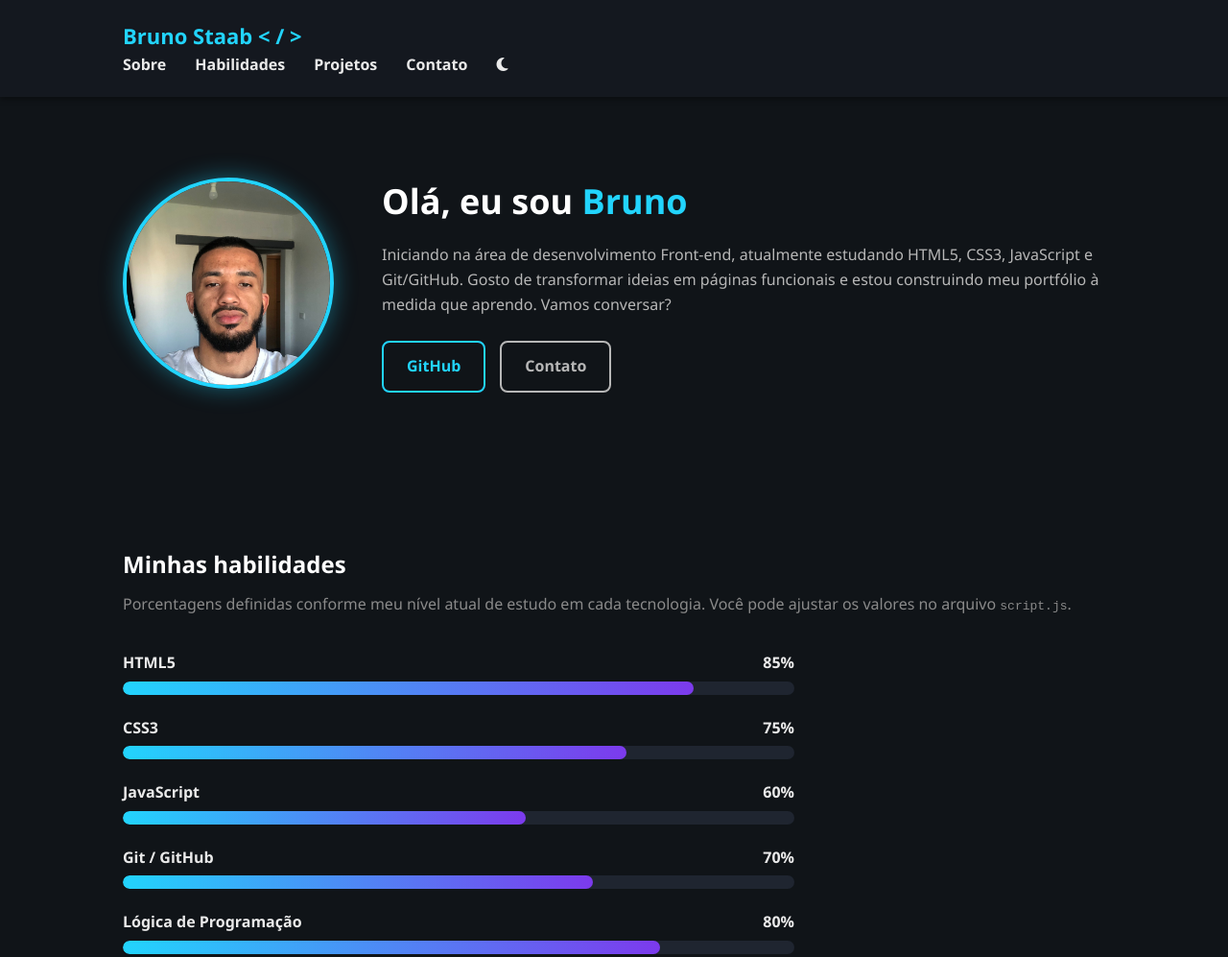
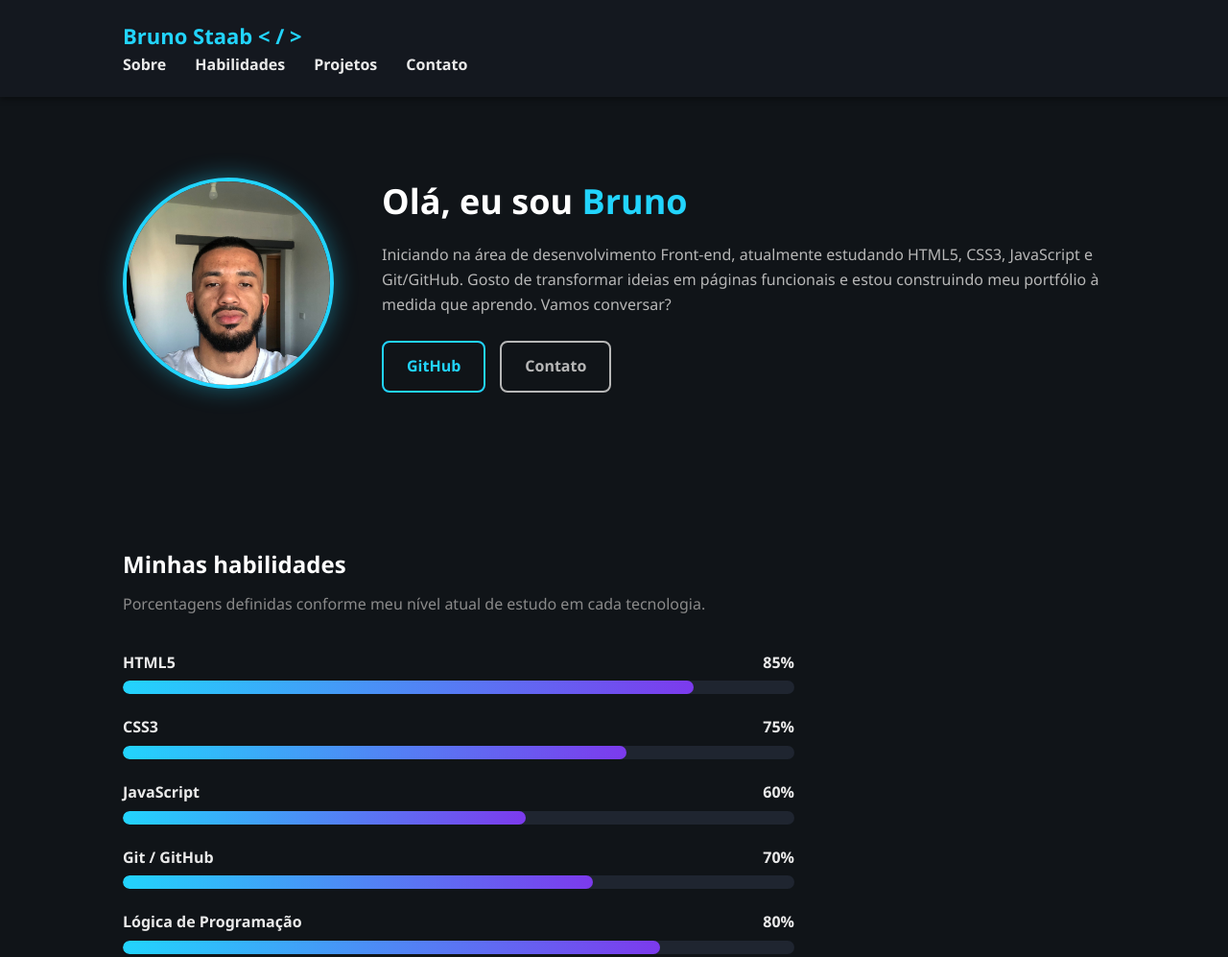
Before and after one commit to BrunoMrc/projeto-meu-portifolio, a plain HTML site: page index.html in a window 1280 px wide. Shown: the top 997 px of the page at 96% size. Drawn offline with Linux system fonts and the light colour scheme.

Commit message:
Update index.html

```diff
--- a/index.html
+++ b/index.html
@@ -9,7 +9,7 @@
   <link rel="stylesheet" href="estilos/style.css" />
   <script src="https://kit.fontawesome.com/e1006ca32c.js" crossorigin="anonymous"></script>
 </head>
-<body class="escuro">
+<body>
 
   <header>
     <nav>
@@ -19,7 +19,7 @@
         <li><a href="#habilidades">Habilidades</a></li>
         <li><a href="#projetos">Projetos</a></li>
         <li><a href="#contato">Contato</a></li>
-        <li><a href="#tema" class="link" id="botao-tema"><i class="fa-solid fa-moon"></i></a></li>
+
       </ul>
     </nav>
   </header>
@@ -48,7 +48,7 @@
       <h2>Minhas habilidades</h2>
       <p class="subtitulo">
         Porcentagens definidas conforme meu nível atual de estudo em cada tecnologia.
-        Você pode ajustar os valores no arquivo <code>script.js</code>.
+
       </p>
       <div id="lista-habilidades" class="lista-habilidades">
 
```
